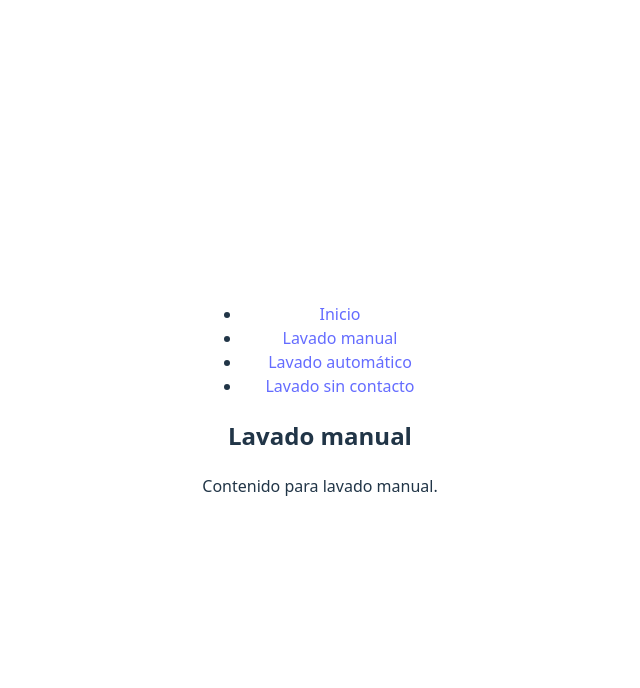
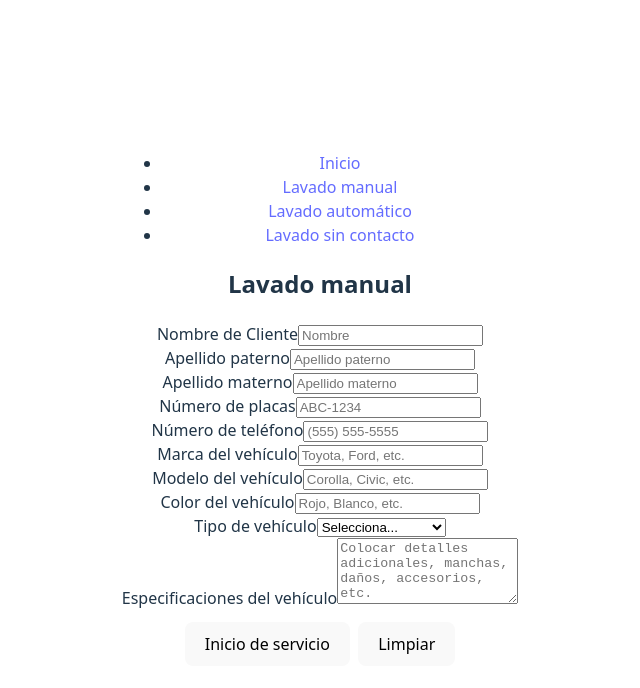
Before and after one commit to JosiasNexus/Proyecto_Mini_ERP_Autolavado, a React (Vite) app: page /lavado-manual in a window 1280 px wide. Shown: the top 688 px of the page, without its empty margins (320-960 px from the left). Built offline with nearby package versions, Linux system fonts and the light colour scheme.

Commit message:
Actualizacion en LavadoManual.jsx

```diff
--- a/src/pages/LavadoManual.jsx
+++ b/src/pages/LavadoManual.jsx
@@ -1,8 +1,250 @@
+import { useState } from 'react'
+
 export default function LavadoManual() {
+  const [form, setForm] = useState({
+    nombre: '',
+    apellidoPaterno: '',
+    apellidoMaterno: '',
+    placas: '',
+    telefono: '',
+    marca: '',
+    modelo: '',
+    color: '',
+    tipoVehiculo: '',
+    especificaciones: '',
+  })
+
+  const [errors, setErrors] = useState({})
+  const [servicioIniciado, setServicioIniciado] = useState(false)
+  const [submittedData, setSubmittedData] = useState(null)
+
+  function handleChange(e) {
+    const { name, value } = e.target
+    setForm((prev) => ({ ...prev, [name]: value }))
+  }
+
+  function validate() {
+    const newErrors = {}
+    if (!form.nombre.trim()) newErrors.nombre = 'Nombre requerido'
+    if (!form.apellidoPaterno.trim()) newErrors.apellidoPaterno = 'Apellido paterno requerido'
+    if (!form.apellidoMaterno.trim()) newErrors.apellidoMaterno = 'Apellido materno requerido'
+    if (!form.placas.trim()) newErrors.placas = 'Número de placas requerido'
+    if (!form.telefono.trim()) newErrors.telefono = 'Teléfono requerido'
+    if (!form.marca.trim()) newErrors.marca = 'Marca requerida'
+    if (!form.modelo.trim()) newErrors.modelo = 'Modelo requerido'
+    if (!form.color.trim()) newErrors.color = 'Color requerido'
+    if (!form.tipoVehiculo.trim()) newErrors.tipoVehiculo = 'Tipo de vehículo requerido'
+    return newErrors
+  }
+
+  function handleSubmit(e) {
+    e.preventDefault()
+    const validation = validate()
+    setErrors(validation)
+    if (Object.keys(validation).length === 0) {
+      setServicioIniciado(true)
+      setSubmittedData(form)
+      console.log('Servicio iniciado:', form)
+      // Aquí podrías enviar datos al servidor con fetch/axios
+    }
+  }
+
+  function handleReset() {
+    setForm({
+      nombre: '',
+      apellidoPaterno: '',
+      apellidoMaterno: '',
+      placas: '',
+      telefono: '',
+      marca: '',
+      modelo: '',
+      color: '',
+      tipoVehiculo: '',
+      especificaciones: '',
+    })
+    setErrors({})
+    setServicioIniciado(false)
+    setSubmittedData(null)
+  }
+
   return (
     <div>
       <h2>Lavado manual</h2>
-      <p>Contenido para lavado manual.</p>
+      {servicioIniciado && submittedData ? (
+        <div className="service-summary">
+          <h3>Servicio iniciado</h3>
+          <p>
+            <strong>Cliente:</strong> {submittedData.nombre} {submittedData.apellidoPaterno} {submittedData.apellidoMaterno}
+          </p>
+          <p>
+            <strong>Placas:</strong> {submittedData.placas}
+          </p>
+          <p>
+            <strong>Teléfono:</strong> {submittedData.telefono}
+          </p>
+          <p>
+            <strong>Vehículo:</strong> {submittedData.marca} {submittedData.modelo} — {submittedData.color} ({submittedData.tipoVehiculo})
+          </p>
+          {submittedData.especificaciones && (
+            <p>
+              <strong>Especificaciones:</strong> {submittedData.especificaciones}
+            </p>
+          )}
+          <div style={{ marginTop: 8 }}>
+            <button type="button" onClick={handleReset}>
+              Nuevo servicio
+            </button>
+          </div>
+        </div>
+      ) : (
+        <form onSubmit={handleSubmit} noValidate>
+          <div>
+            <label htmlFor="nombre">Nombre de Cliente</label>
+            <input
+              id="nombre"
+              name="nombre"
+              value={form.nombre}
+              onChange={handleChange}
+              placeholder="Nombre"
+              required
+            />
+            {errors.nombre && <small style={{ color: 'red' }}>{errors.nombre}</small>}
+          </div>
+
+          <div>
+            <label htmlFor="apellidoPaterno">Apellido paterno</label>
+            <input
+              id="apellidoPaterno"
+              name="apellidoPaterno"
+              value={form.apellidoPaterno}
+              onChange={handleChange}
+              placeholder="Apellido paterno"
+              required
+            />
+            {errors.apellidoPaterno && <small style={{ color: 'red' }}>{errors.apellidoPaterno}</small>}
+          </div>
+
+          <div>
+            <label htmlFor="apellidoMaterno">Apellido materno</label>
+            <input
+              id="apellidoMaterno"
+              name="apellidoMaterno"
+              value={form.apellidoMaterno}
+              onChange={handleChange}
+              placeholder="Apellido materno"
+              required
+            />
+            {errors.apellidoMaterno && <small style={{ color: 'red' }}>{errors.apellidoMaterno}</small>}
+          </div>
+
+          <div>
+            <label htmlFor="placas">Número de placas</label>
+            <input
+              id="placas"
+              name="placas"
+              value={form.placas}
+              onChange={handleChange}
+              placeholder="ABC-1234"
+              required
+            />
+            {errors.placas && <small style={{ color: 'red' }}>{errors.placas}</small>}
+          </div>
+
+          <div>
+            <label htmlFor="telefono">Número de teléfono</label>
+            <input
+              id="telefono"
+              name="telefono"
+              type="tel"
+              value={form.telefono}
+              onChange={handleChange}
+              placeholder="(555) 555-5555"
+              required
+            />
+            {errors.telefono && <small style={{ color: 'red' }}>{errors.telefono}</small>}
+          </div>
+
+          <div>
+            <label htmlFor="marca">Marca del vehículo</label>
+            <input
+              id="marca"
+              name="marca"
+              value={form.marca}
+              onChange={handleChange}
+              placeholder="Toyota, Ford, etc."
+              required
+            />
+            {errors.marca && <small style={{ color: 'red' }}>{errors.marca}</small>}
+          </div>
+
+          <div>
+            <label htmlFor="modelo">Modelo del vehículo</label>
+            <input
+              id="modelo"
+              name="modelo"
+              value={form.modelo}
+              onChange={handleChange}
+              placeholder="Corolla, Civic, etc."
+              required
+            />
+            {errors.modelo && <small style={{ color: 'red' }}>{errors.modelo}</small>}
+          </div>
+
+          <div>
+            <label htmlFor="color">Color del vehículo</label>
+            <input
+              id="color"
+              name="color"
+              value={form.color}
+              onChange={handleChange}
+              placeholder="Rojo, Blanco, etc."
+              required
+            />
+            {errors.color && <small style={{ color: 'red' }}>{errors.color}</small>}
+          </div>
+
+          <div>
+            <label htmlFor="tipoVehiculo">Tipo de vehículo</label>
+            <select
+              id="tipoVehiculo"
+              name="tipoVehiculo"
+              value={form.tipoVehiculo}
+              onChange={handleChange}
+              required
+            >
+              <option value="">Selecciona...</option>
+              <option value="sedan">Sedán</option>
+              <option value="minivan">Minivan</option>
+              <option value="suv">SUV</option>
+              <option value="hatchback">Hatchback</option>
+              <option value="coupe">Coupe</option>
+              <option value="sport">Sport</option>
+              <option value="camioneta pickup">Camioneta pickup</option>
+              <option value="van">VAN</option>
+            </select>
+            {errors.tipoVehiculo && <small style={{ color: 'red' }}>{errors.tipoVehiculo}</small>}
+          </div>
+
+          <div>
+            <label htmlFor="especificaciones">Especificaciones del vehículo</label>
+            <textarea
+              id="especificaciones"
+              name="especificaciones"
+              value={form.especificaciones}
+              onChange={handleChange}
+              placeholder="Colocar detalles adicionales, manchas, daños, accesorios, etc."
+              rows={4}
+            />
+          </div>
+
+          <div style={{ marginTop: 12 }}>
+            <button type="submit">Inicio de servicio</button>
+            <button type="button" onClick={handleReset} style={{ marginLeft: 8 }}>
+              Limpiar
+            </button>
+          </div>
+        </form>
+      )}
     </div>
   )
 }
```
